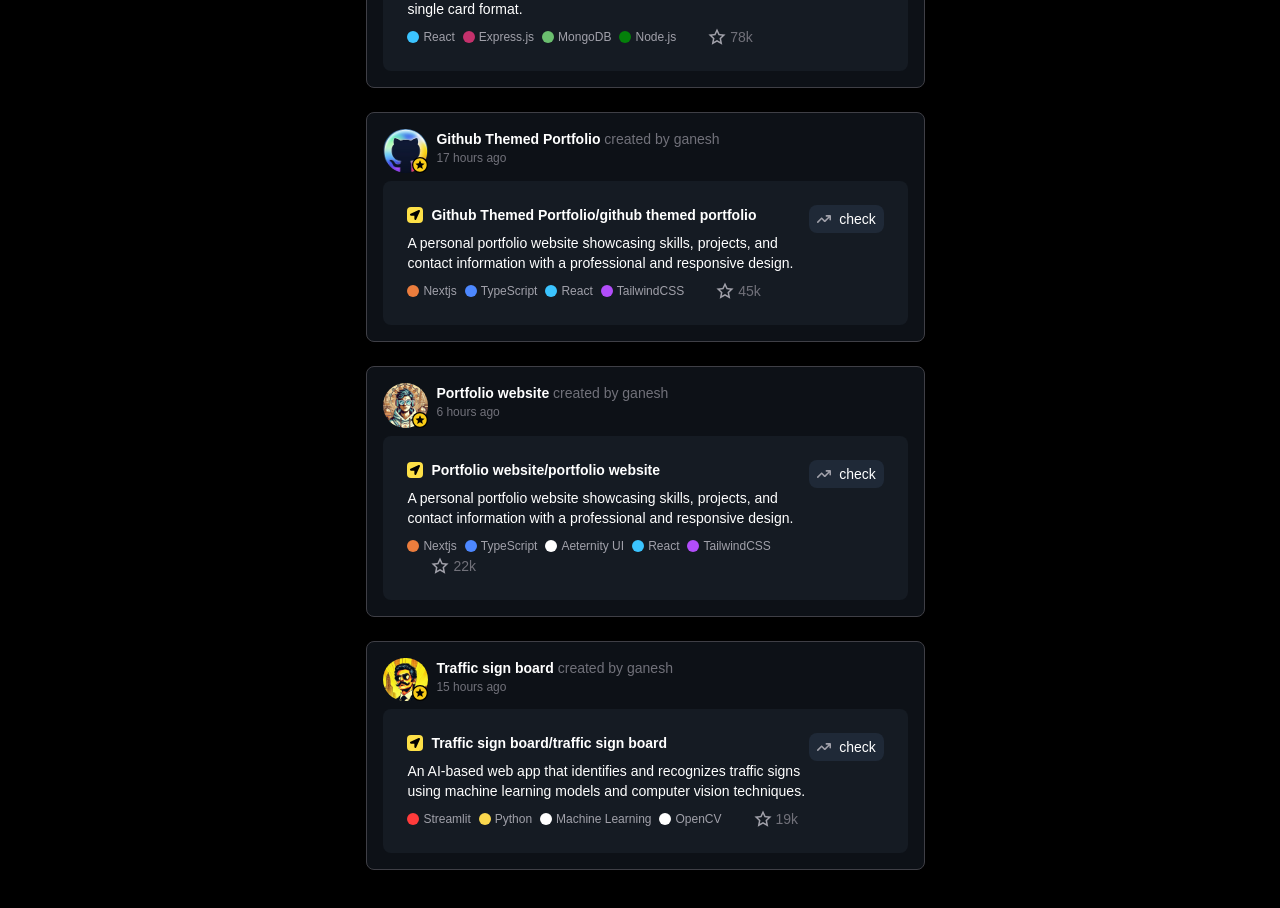
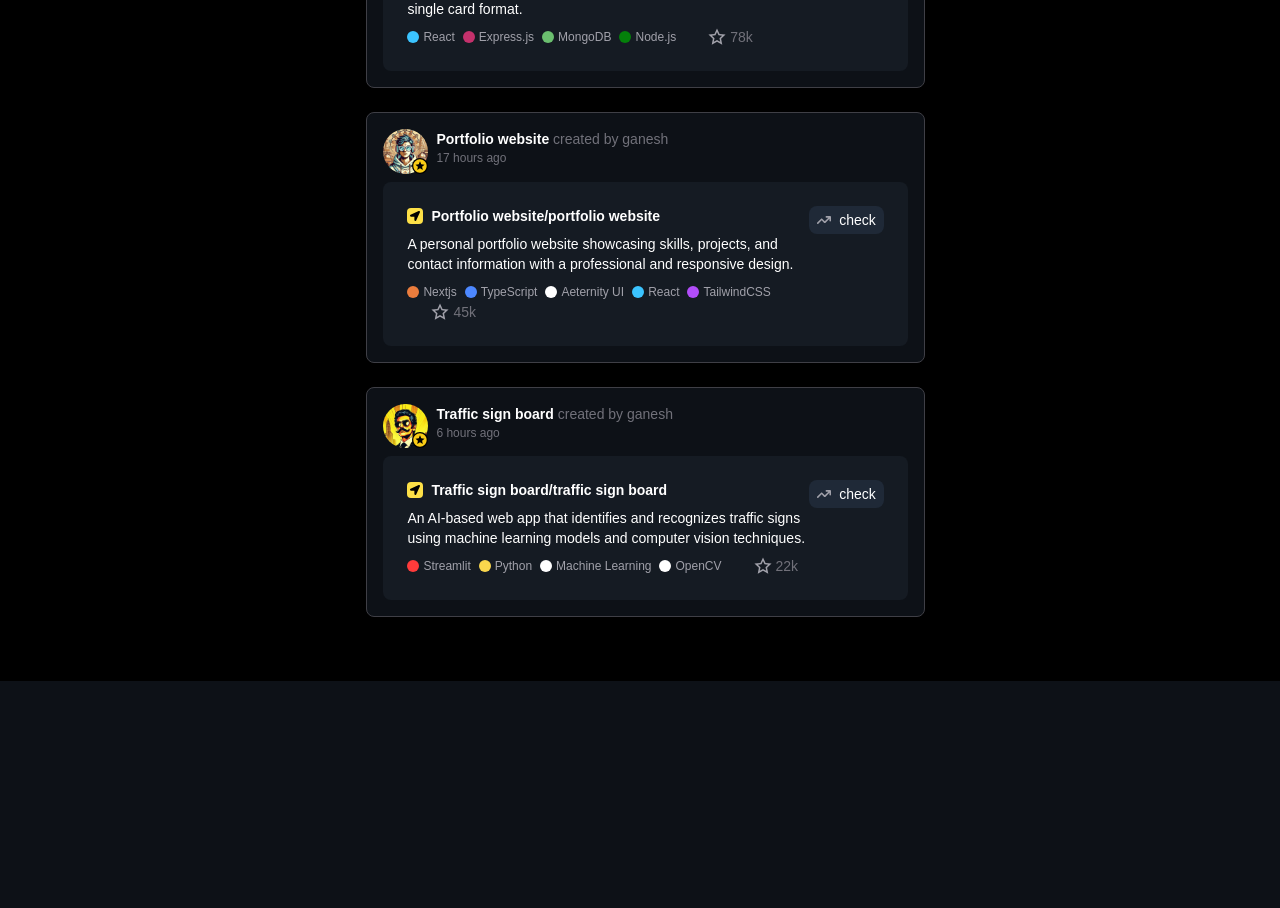
Before and after one commit to ganeshkondaka/portfolio_GH, a Next.js app: page / in a window 1280 px wide. Shown: the part 1500-2408 px from the top of the page. After the commit the page ends 2181 px from the top, so only its background shows below. Built offline with nearby package versions, Linux system fonts and the light colour scheme.

Commit message:
removed the duplicated data in the ondex

```diff
--- a/app/data/index.ts
+++ b/app/data/index.ts
@@ -41,7 +41,7 @@ export const project_list: projects_d[] = [
     },
     {
         name: 'GH Portfolio',
-        href: 'https://gyan-card.vercel.app/',// need to change after deployment
+        href: 'https://gttheme.vercel.app/',
         technologies: ['Nextjs', 'TypeScript', 'TailwindCSS', 'react'],
         description: 'A personal Portfio website made with the Github dashboad theme, it will show case my project and skills .',
         logo:'/copilot.png'
@@ -54,14 +54,14 @@ export const project_list: projects_d[] = [
         description: 'A web application for sharing and all social media details in one single card format.',
         logo:'/socnet.png'
     },
-    {
-        name: 'Github Themed Portfolio',
-        href: 'https://gttheme.vercel.app/',
-        technologies: ['Nextjs', 'TypeScript', 'React', 'TailwindCSS'],
-        description: 'A personal portfolio website showcasing skills, projects, and contact information with a professional and responsive design.',
-        logo:'/gtlogo.png'
+    // {
+    //     name: 'Github Themed Portfolio',
+    //     href: 'https://gttheme.vercel.app/',
+    //     technologies: ['Nextjs', 'TypeScript', 'React', 'TailwindCSS'],
+    //     description: 'A personal portfolio website showcasing skills, projects, and contact information with a professional and responsive design.',
+    //     logo:'/gtlogo.png'
 
-    },
+    // },
     {
         name: 'Portfolio website',
         href: 'https://tsportfolio-repo.vercel.app/',
--- a/app/page.tsx
+++ b/app/page.tsx
@@ -24,7 +24,8 @@ export default function Home() {
         </div>
 
         {/* Right Column (Hidden on small screens) */}
-        <div className="lg:w-2/6 lg:p-2 lg:sticky hidden lg:block">
+        <div className="lg:w-2/6 lg:px-2 lg:sticky hidden lg:block">
+        {/* <div className="lg:w-2/6 lg:p-2 lg:sticky hidden lg:block"> */}
           <Right_second />
         </div>
       </div>
```
